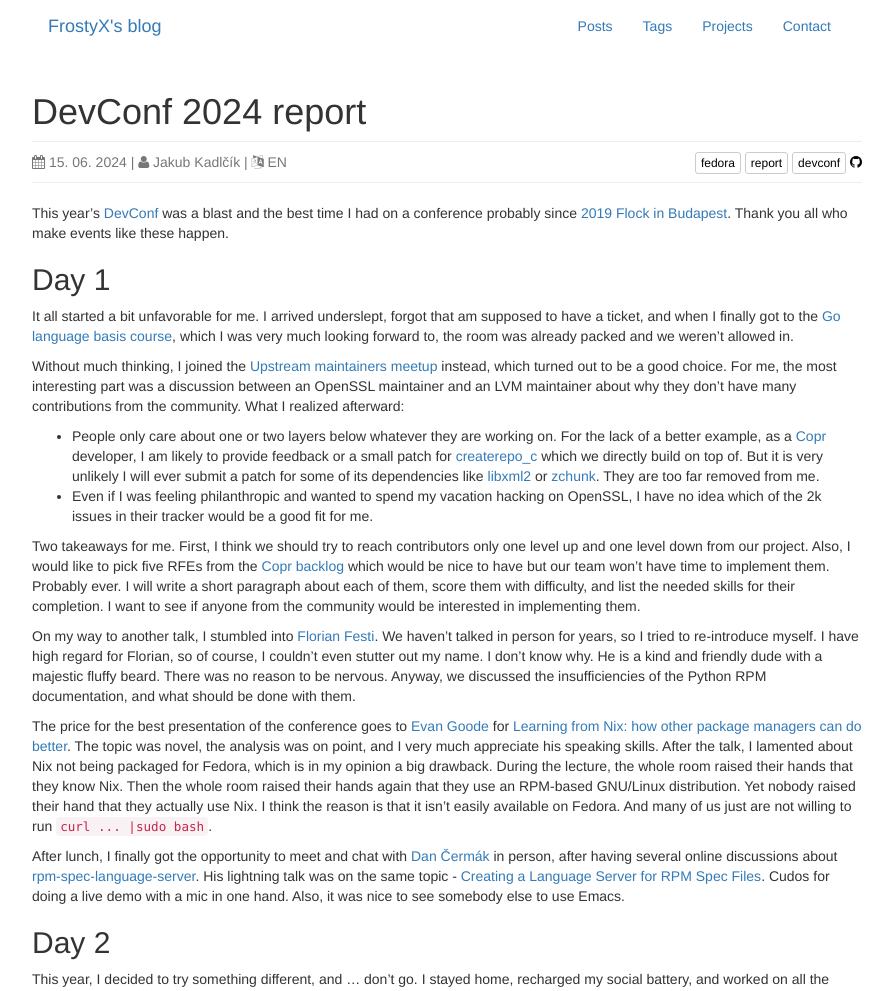
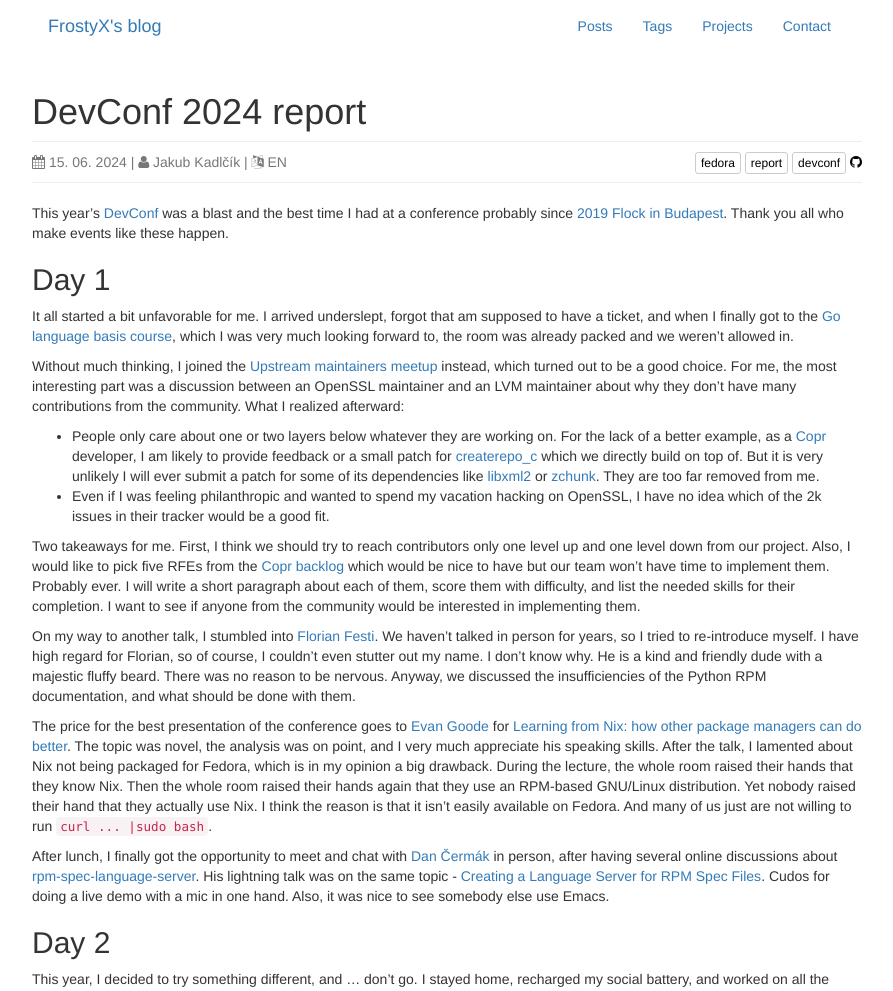
Before and after one commit to FrostyX/frostyx.github.io, a Jekyll site: the page built from _posts/2024-06-15-devconf-2024-report.md, in a window 1280 px wide and 1400 px high. Shown: the top 991 px of the window, without its empty margins (193-1086 px from the left). Built offline with Jekyll 4.4.1, drawn with Linux system fonts in a browser that asks for light colours; nearby versions of some CDN libraries; comment, search, counter and statistics services are not loaded; some of the changed text lies outside the part shown.

Commit message:
Last review grammar fixes

```diff
--- a/_posts/2024-06-15-devconf-2024-report.md
+++ b/_posts/2024-06-15-devconf-2024-report.md
@@ -5,7 +5,7 @@
 tags: fedora report devconf
 ---
 
-This year's [DevConf][devconf] was a blast and the best time I had on a
+This year's [DevConf][devconf] was a blast and the best time I had at a
 conference probably since [2019 Flock in Budapest][flock]. Thank you all who
 make events like these happen.
 
@@ -31,7 +31,7 @@
   are too far removed from me.
 - Even if I was feeling philanthropic and wanted to spend my vacation hacking on
   OpenSSL, I have no idea which of the 2k issues in their tracker would be a
-  good fit for me.
+  good fit.
 
 Two takeaways for me. First, I think we should try to reach contributors only
 one level up and one level down from our project. Also, I would like to pick
@@ -65,7 +65,7 @@
 about [rpm-spec-language-server][rpm-lsp]. His lightning talk was on the same
 topic - [Creating a Language Server for RPM Spec Files][rpm-lsp-talk]. Cudos for
 doing a live demo with a mic in one hand. Also, it was nice to see somebody else
-to use Emacs.
+use Emacs.
 
 ## Day 2
 
```
Also changed, not shown: other parts of _posts/2024-06-15-devconf-2024-report.md (+1 -1 lines).
